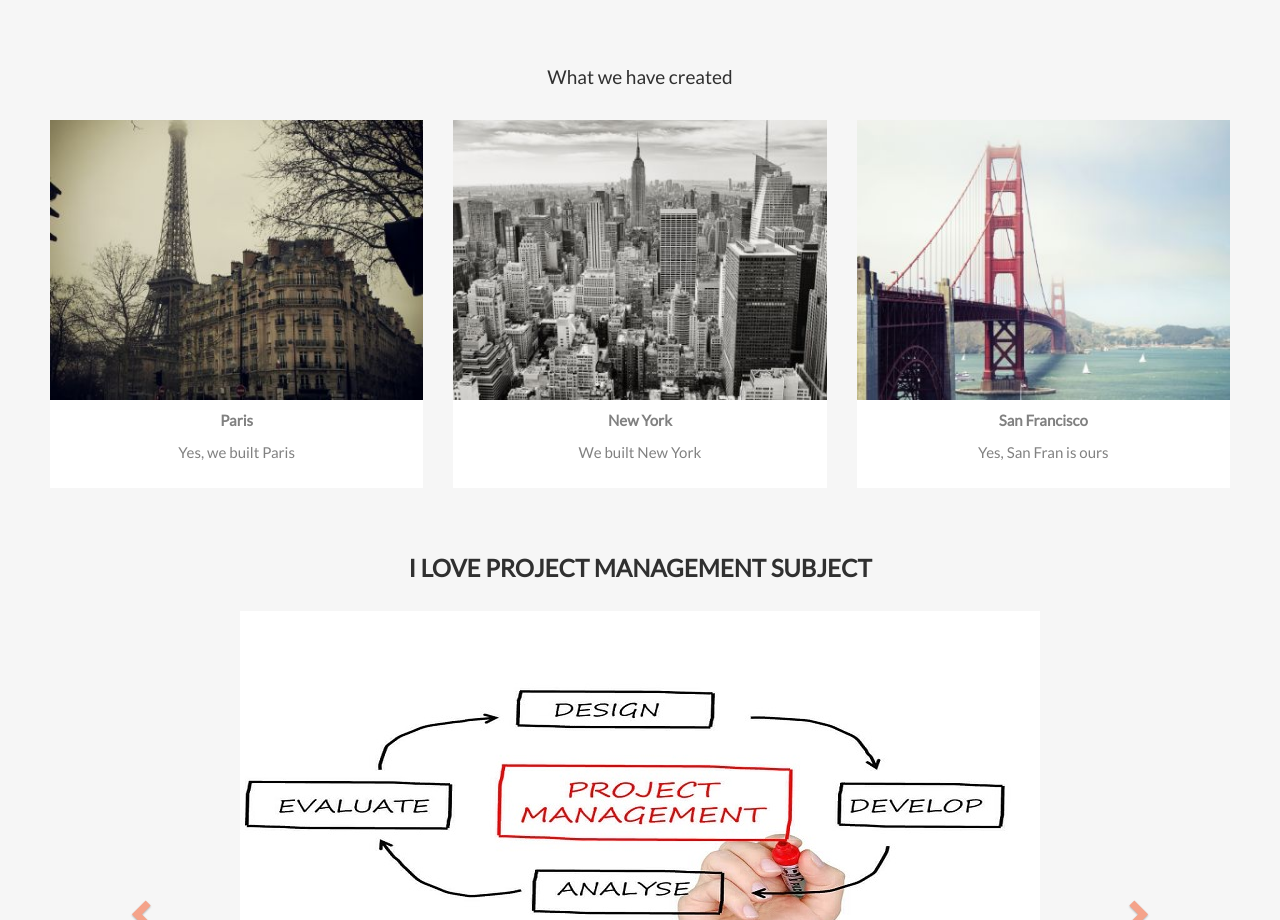
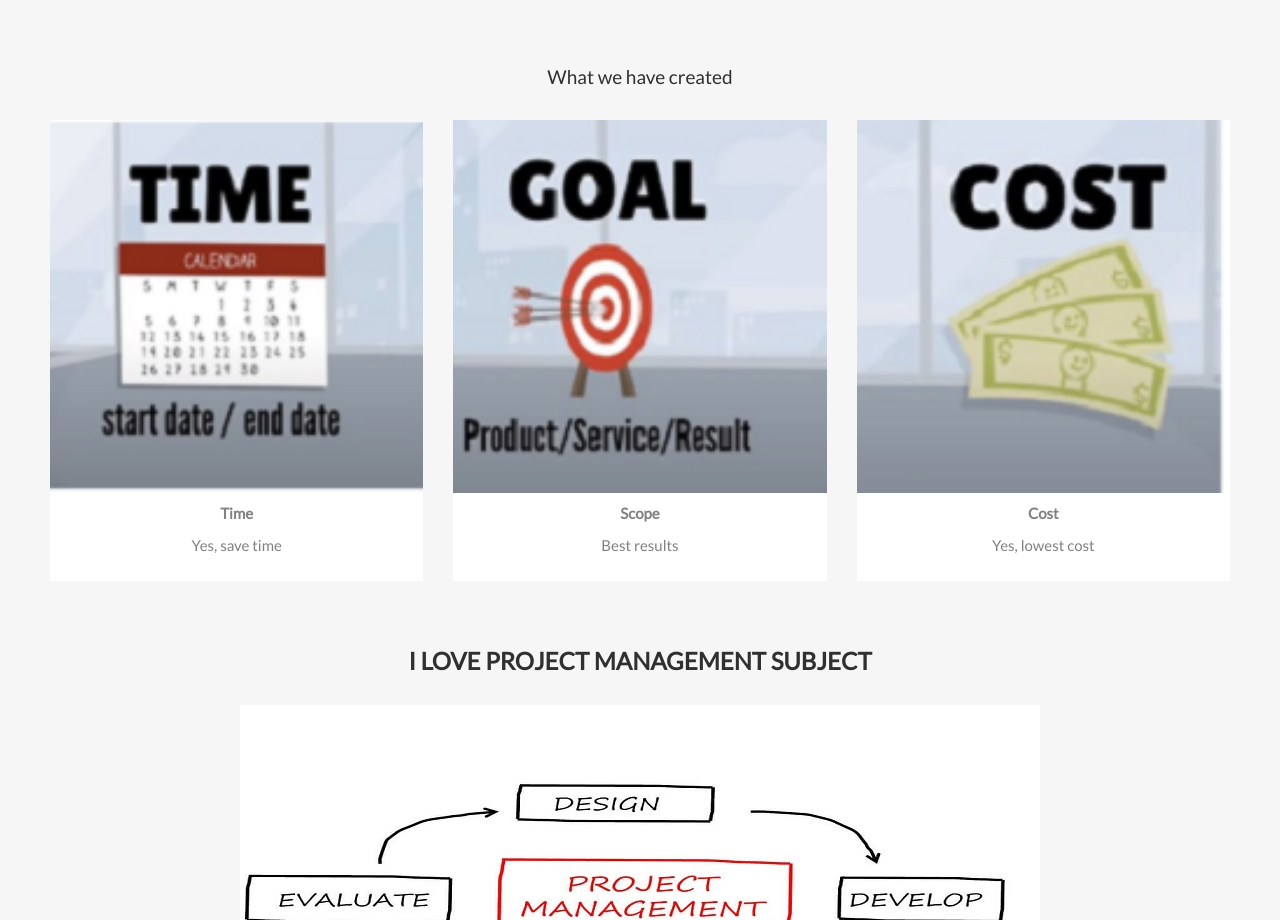
Before and after one commit to wellsjohn220/pmdemo, a plain HTML site: page index.html in a window 1280 px wide. Shown: the part 2401-3321 px from the top of the page. Drawn offline with nearby package versions, Linux system fonts and the light colour scheme.

Commit message:
update more images

```diff
--- a/index.html
+++ b/index.html
@@ -153,23 +153,23 @@
   <div class="row text-center slideanim">
     <div class="col-sm-4">
       <div class="thumbnail">
-        <img src="images/paris.jpg" alt="Paris" width="400" height="300">
-        <p><strong>Paris</strong></p>
-        <p>Yes, we built Paris</p>
+        <img src="images/Capturetime.PNG" alt="time control" width="400" height="300">
+        <p><strong>Time</strong></p>
+        <p>Yes, save time</p>
       </div>
     </div>
     <div class="col-sm-4">
       <div class="thumbnail">
-        <img src="images/newyork.jpg" alt="New York" width="400" height="300">
-        <p><strong>New York</strong></p>
-        <p>We built New York</p>
+        <img src="images/Capturegoal.PNG" alt="scope control" width="400" height="300">
+        <p><strong>Scope</strong></p>
+        <p>Best results</p>
       </div>
     </div>
     <div class="col-sm-4">
       <div class="thumbnail">
-        <img src="images/sanfran.jpg" alt="San Francisco" width="400" height="300">
-        <p><strong>San Francisco</strong></p>
-        <p>Yes, San Fran is ours</p>
+        <img src="images/Capturecost.PNG" alt="cost control" width="400" height="300">
+        <p><strong>Cost</strong></p>
+        <p>Yes, lowest cost</p>
       </div>
     </div>
   </div><br>
```
